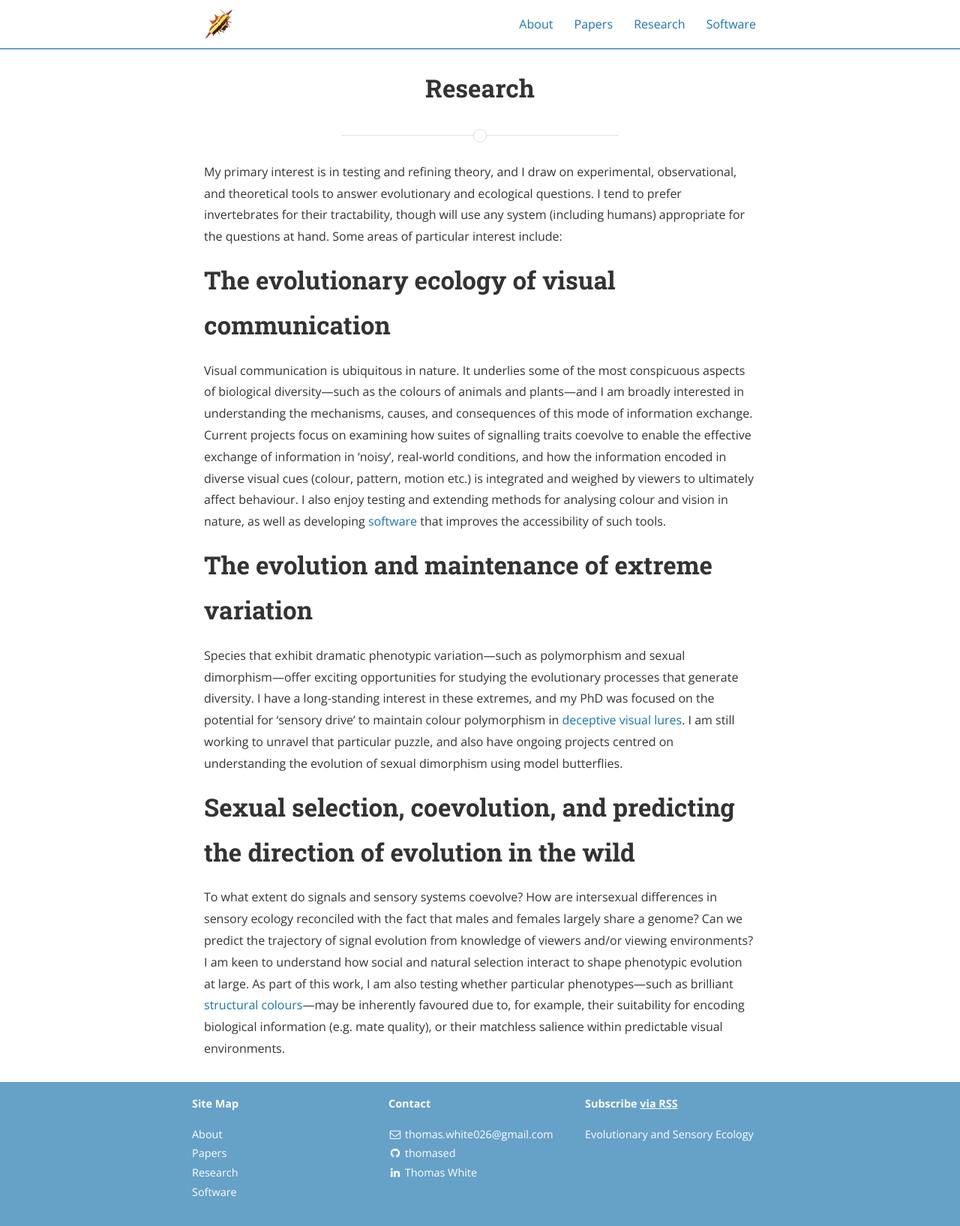
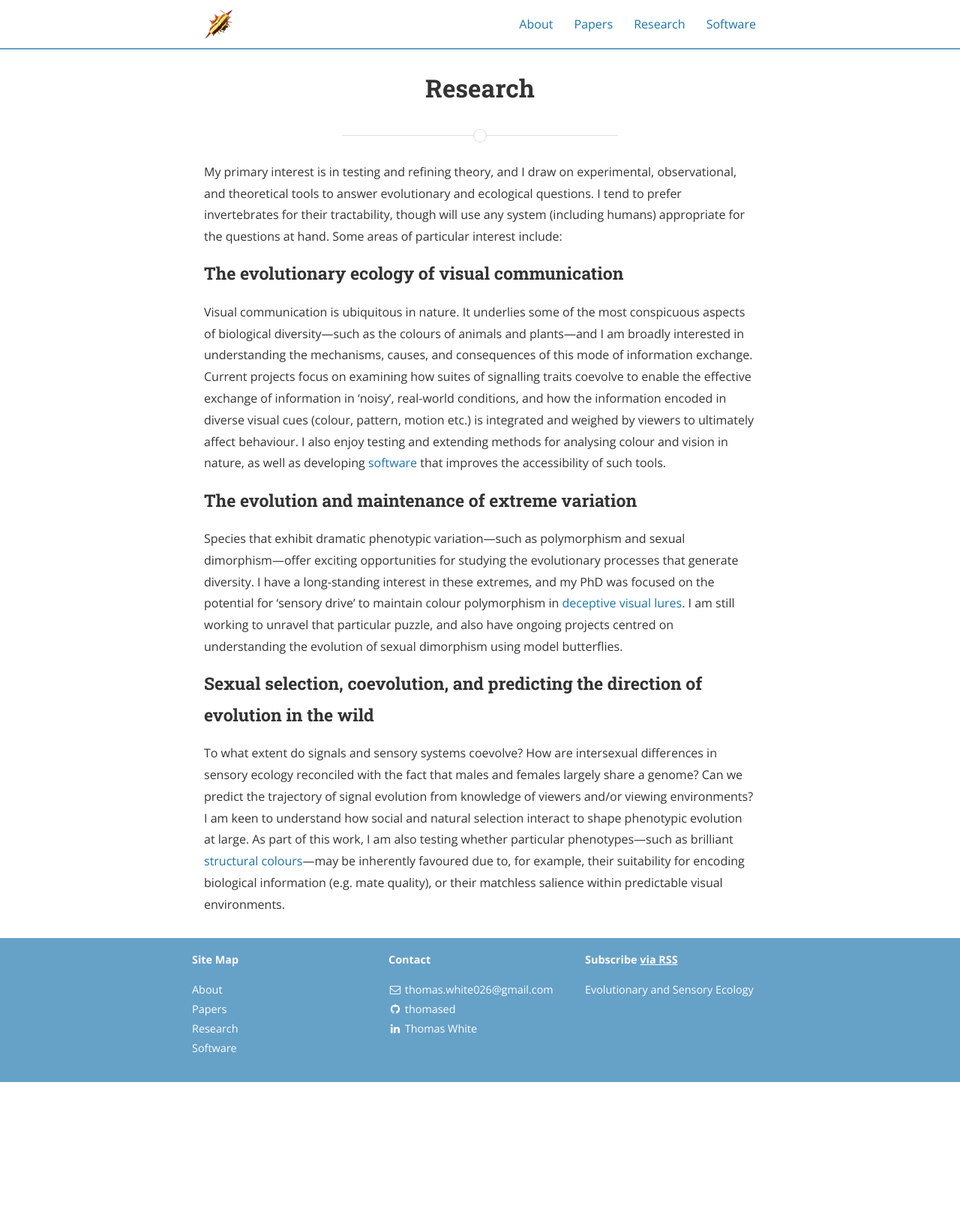
Before and after one commit to thomased/thomased.github.io, a Jekyll site: the page built from research.md, in a window 1280 px wide. Shown: the whole page at 75% size. Built offline with Jekyll 4.4.1, drawn with Linux system fonts in a browser that asks for light colours; nearby versions of some CDN libraries; after the commit the page ends 1443 px from its top, so only the background shows below that.

Commit message:
Formatting

```diff
--- a/research.md
+++ b/research.md
@@ -6,14 +6,14 @@ permalink: /research/
 
 My primary interest is in testing and refining theory, and I draw on experimental, observational, and theoretical tools to answer evolutionary and ecological questions. I tend to prefer invertebrates for their tractability, though will use any system (including humans) appropriate for the questions at hand. Some areas of particular interest include:
 
-# The evolutionary ecology of visual communication
+### The evolutionary ecology of visual communication
 
 Visual communication is ubiquitous in nature. It underlies some of the most conspicuous aspects of biological diversity—such as the colours of animals and plants—and I am broadly interested in understanding the mechanisms, causes, and consequences of this mode of information exchange. Current projects focus on examining how suites of signalling traits coevolve to enable the effective exchange of information in 'noisy', real-world conditions, and how the information encoded in diverse visual cues (colour, pattern, motion etc.) is integrated and weighed by viewers to ultimately affect behaviour. I also enjoy testing and extending methods for analysing colour and vision in nature, as well as developing [software]({{ site.url }}/software) that improves the accessibility of such tools.
 
-# The evolution and maintenance of extreme variation
+### The evolution and maintenance of extreme variation
 
 Species that exhibit dramatic phenotypic variation—such as polymorphism and sexual dimorphism—offer exciting opportunities for studying the evolutionary processes that generate diversity. I have a long-standing interest in these extremes, and my PhD was focused on the potential for 'sensory drive' to maintain colour polymorphism in [deceptive visual lures](https://www.google.com/search?tbm=isch&as_q=jewelled+spider). I am still working to unravel that particular puzzle, and also have ongoing projects centred on understanding the evolution of sexual dimorphism using model butterflies.
 
-# Sexual selection, coevolution, and predicting the direction of evolution in the wild
+### Sexual selection, coevolution, and predicting the direction of evolution in the wild
 
 To what extent do signals and sensory systems coevolve? How are intersexual differences in sensory ecology reconciled with the fact that males and females largely share a genome? Can we predict the trajectory of signal evolution from knowledge of viewers and/or viewing  environments? I am keen to understand how social and natural selection interact to shape phenotypic evolution at large. As part of this work, I am also testing whether particular phenotypes—such as brilliant [structural colours](https://www.google.com/search?tbm=isch&as_q=structural+colour+butterfly)—may be inherently favoured due to, for example, their suitability for encoding biological information (e.g. mate quality), or their matchless salience within predictable visual environments.
```
